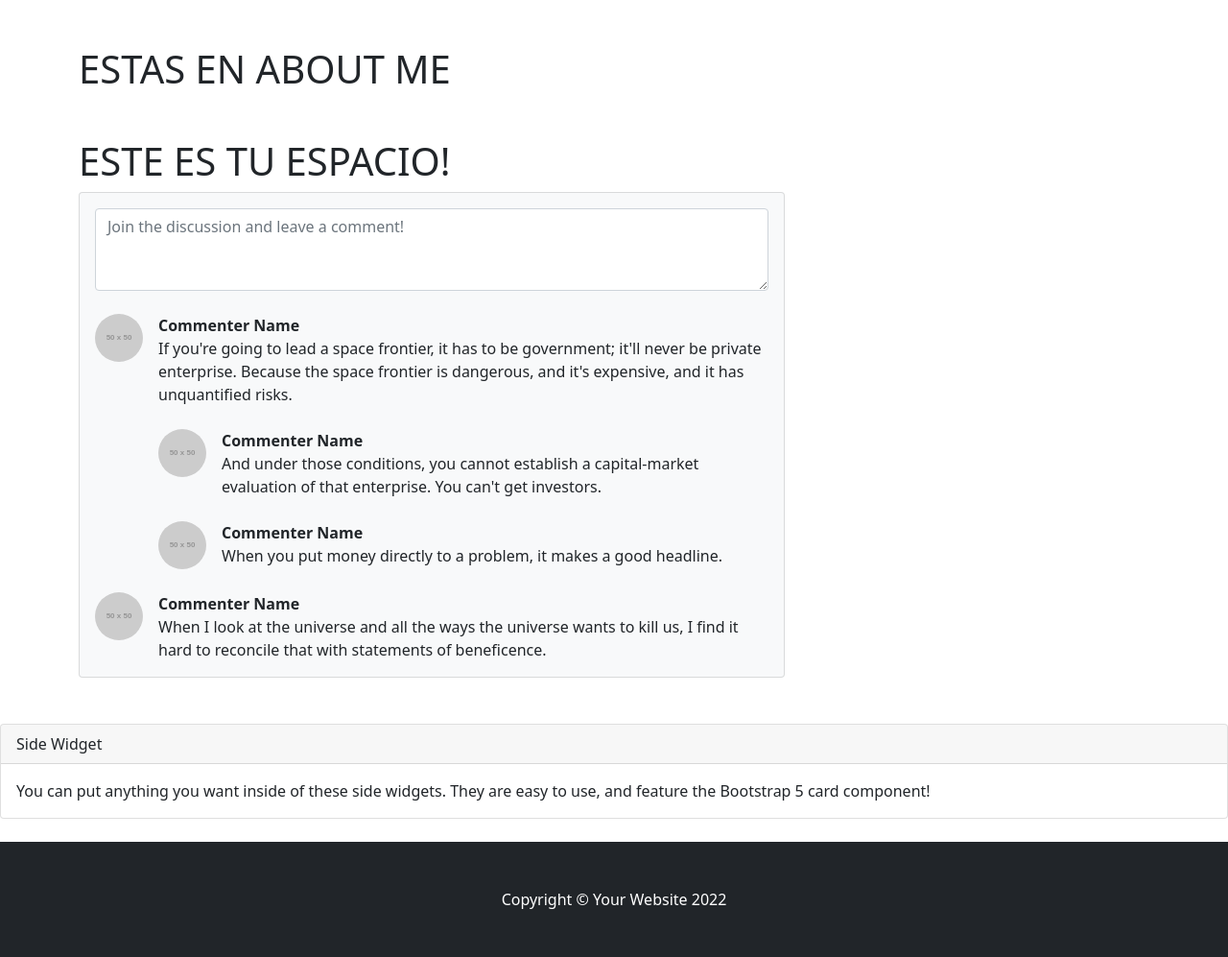
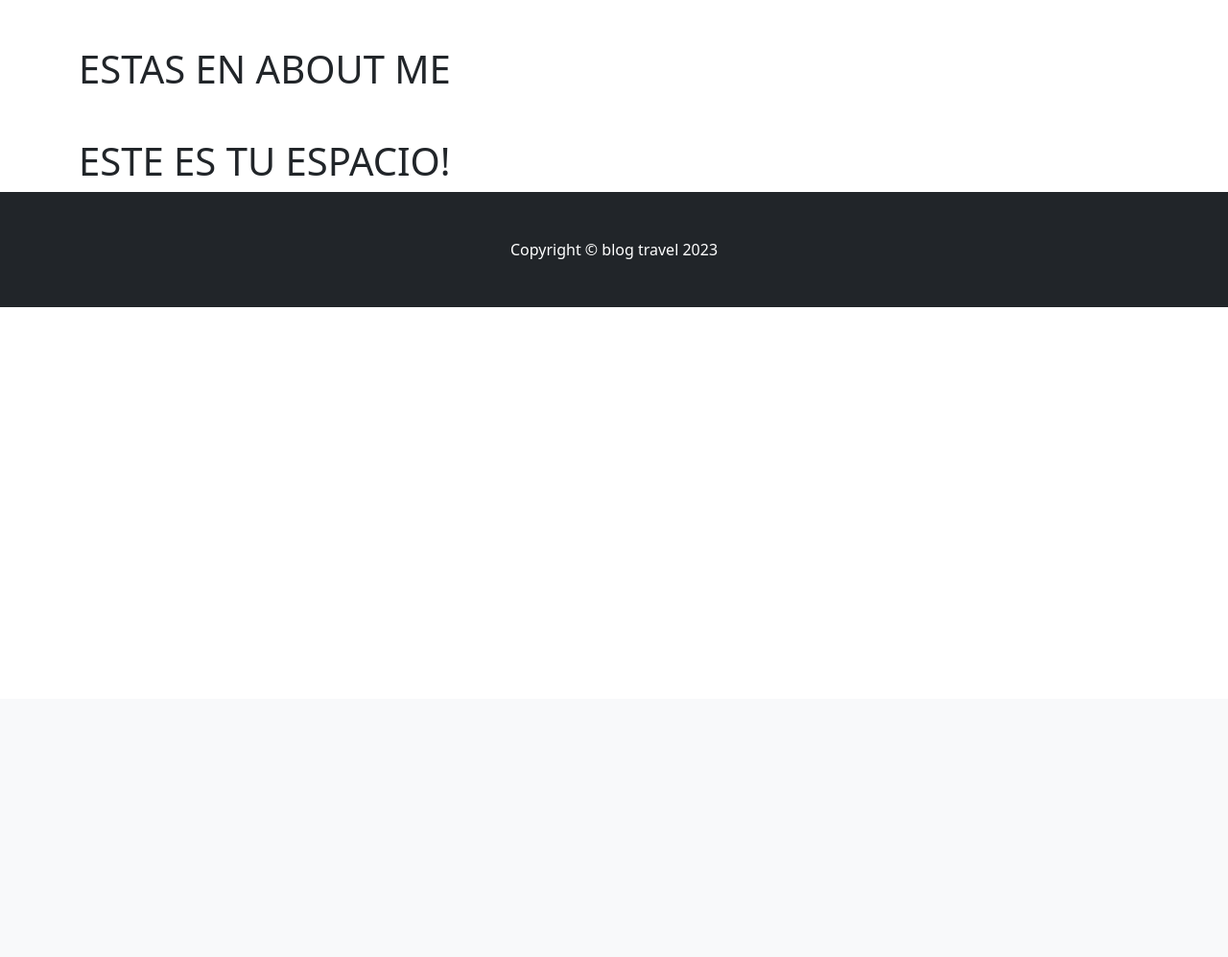
Before and after one commit to GallardoNicolass/Blogtravels, a Django app: page /AppBlog/about/ in a window 1280 px wide. Shown: the part 72-1069 px from the top of the page at 96% size. After the commit the page ends 392 px from the top, so only its background shows below. Run offline with Django 4.2, Linux system fonts and the light colour scheme; a user stored in the database is signed in; grey boxes labelled with a size stand in for pictures from a placeholder-image service; some libraries are stand-ins or nearby versions.

Commit message:
blogTravel 2.0

```diff
--- a/AppBlog/templates/AppBlogg/padre.html
+++ b/AppBlog/templates/AppBlogg/padre.html
@@ -62,73 +62,14 @@
 
                     </article>
                     <!-- Comments section-->
-                    <section class="mb-5">
-                        <div class="card bg-light">
-                            <div class="card-body">
-                                <!-- Comment form-->
-                                <form class="mb-4"><textarea class="form-control" rows="3" placeholder="Join the discussion and leave a comment!"></textarea></form>
-                                <!-- Comment with nested comments-->
-                                <div class="d-flex mb-4">
-                                    <!-- Parent comment-->
-                                    <div class="flex-shrink-0"><img class="rounded-circle" src="https://dummyimage.com/50x50/ced4da/6c757d.jpg" alt="..." /></div>
-                                    <div class="ms-3">
-                                        <div class="fw-bold">Commenter Name</div>
-                                        If you're going to lead a space frontier, it has to be government; it'll never be private enterprise. Because the space frontier is dangerous, and it's expensive, and it has unquantified risks.
-                                        <!-- Child comment 1-->
-                                        <div class="d-flex mt-4">
-                                            <div class="flex-shrink-0"><img class="rounded-circle" src="https://dummyimage.com/50x50/ced4da/6c757d.jpg" alt="..." /></div>
-                                            <div class="ms-3">
-                                                <div class="fw-bold">Commenter Name</div>
-                                                And under those conditions, you cannot establish a capital-market evaluation of that enterprise. You can't get investors.
-                                            </div>
-                                        </div>
-                                        <!-- Child comment 2-->
-                                        <div class="d-flex mt-4">
-                                            <div class="flex-shrink-0"><img class="rounded-circle" src="https://dummyimage.com/50x50/ced4da/6c757d.jpg" alt="..." /></div>
-                                            <div class="ms-3">
-                                                <div class="fw-bold">Commenter Name</div>
-                                                When you put money directly to a problem, it makes a good headline.
-                                            </div>
-                                        </div>
-                                    </div>
-                                </div>
-                                <!-- Single comment-->
-                                <div class="d-flex">
-                                    <div class="flex-shrink-0"><img class="rounded-circle" src="https://dummyimage.com/50x50/ced4da/6c757d.jpg" alt="..." /></div>
-                                    <div class="ms-3">
-                                        <div class="fw-bold">Commenter Name</div>
-                                        When I look at the universe and all the ways the universe wants to kill us, I find it hard to reconcile that with statements of beneficence.
-                                    </div>
-                                </div>
-                            </div>
-                        </div>
-                    </section>
-                </div>
-                <!-- Side widgets-->
-                <div class="col-lg-4">
-                    <!-- Search widget-->
 
-
-                            </div>
-                        </div>
-                    </div>
-                    <!-- Categories widget-->
-
-
-                            </div>
-                        </div>
-                    </div>
-                    <!-- Side widget-->
-                    <div class="card mb-4">
-                        <div class="card-header">Side Widget</div>
-                        <div class="card-body">You can put anything you want inside of these side widgets. They are easy to use, and feature the Bootstrap 5 card component!</div>
                     </div>
                 </div>
             </div>
         </div>
         <!-- Footer-->
         <footer class="py-5 bg-dark">
-            <div class="container"><p class="m-0 text-center text-white">Copyright &copy; Your Website 2022</p></div>
+            <div class="container"><p class="m-0 text-center text-white">Copyright &copy; blog travel 2023</p></div>
         </footer>
         <!-- Bootstrap core JS-->
         <script src="https://cdn.jsdelivr.net/npm/bootstrap@5.1.3/dist/js/bootstrap.bundle.min.js"></script>
--- a/AppBlog/templates/AppBlogg/perfil.html
+++ b/AppBlog/templates/AppBlogg/perfil.html
@@ -9,4 +9,7 @@
 
 {% block contenido_que_cambia %}
 <h1>ESTE ES TU PERFIL!</h1>
+
+<h3>{{ mensaje }}</h3>
+
 {% endblock %}
--- a/AppBlog/urls.py
+++ b/AppBlog/urls.py
@@ -21,6 +21,7 @@ urlpatterns = [
     path("", login_request, name="login"),
     path("register/", register, name="register"),
     path('logout/', LogoutView.as_view(), name='logout'),
+    path('editarPerfil/', editarPerfil, name='editarPerfil'),
 
 
 ]
--- a/AppBlog/views.py
+++ b/AppBlog/views.py
@@ -131,3 +131,24 @@ def register(request):
     else:
         form= RegistroUsuarioForm()
         return render(request, "AppBlogg/register.html", {"form": form})
+
+
+@login_required
+def editarPerfil(request):
+    usuario=request.user
+    if request.method=="POST":
+        form=UserEditForm(request.POST)
+        if form.is_valid():
+            info=form.cleaned_data
+            usuario.email=info["email"]
+            usuario.password1=info["password1"]
+            usuario.password2=info["password2"]
+            usuario.first_name=info["first_name"]
+            usuario.last_name=info["last_name"]
+            usuario.save()
+            return render(request, "AppBlogg/perfil.html", {"mensaje":f"Usuario {usuario.username} editado correctamente"})
+        else:
+            return render(request, "AppBlogg/editarPerfil.html", {"form": form, "nombreusuario":usuario.username})
+    else:
+        form=UserEditForm(instance=usuario)
+        return render(request, "AppBlogg/editarPerfil.html", {"form": form, "nombreusuario":usuario.username})
```
Also changed, not shown: AppBlog/forms.py (+14 -0 lines), AppBlog/templates/AppBlogg/editarPerfil.html (added, +27 -0 lines).
